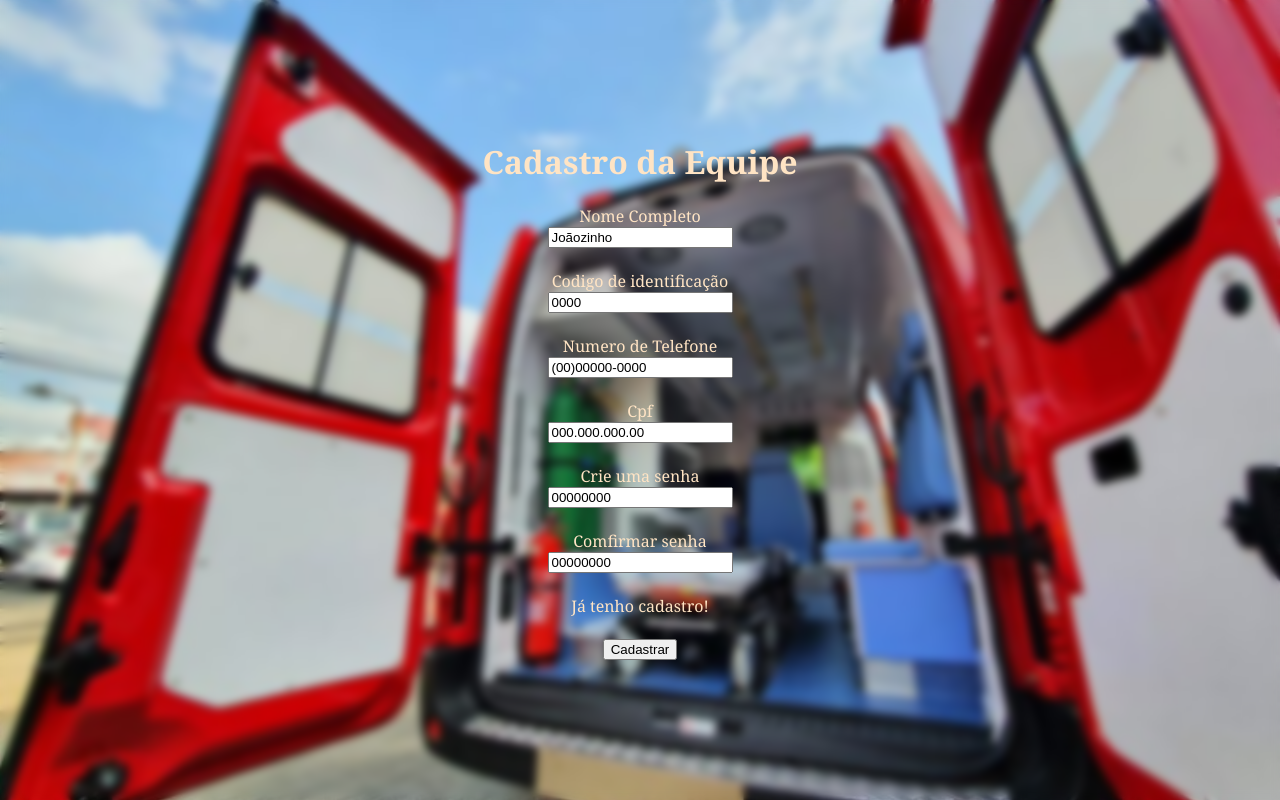
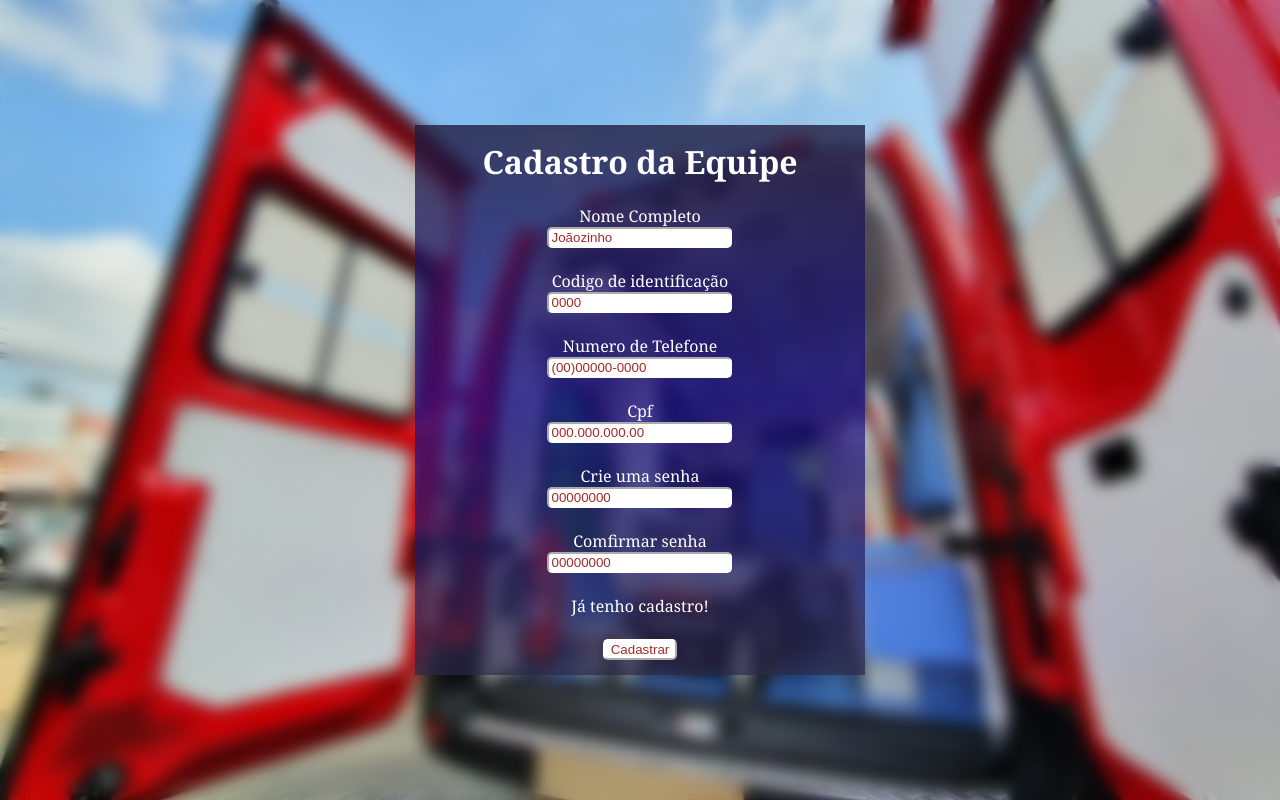
Before and after one commit to Beatrizbnt/SA-BOMBEIROS, a plain HTML site: page Pages/cadastro.html in a window 1280 px wide. Drawn offline with Linux system fonts and the light colour scheme.

Commit message:
pag cadastro caixa transparente

```diff
--- a/Pages/assets/cadastro.css
+++ b/Pages/assets/cadastro.css
@@ -1,12 +1,17 @@
-.fundo{
+body{
     background-image: url("/Pages/img/Ambulancia-Bombeiros-17-730x548.jpeg");
-    /* filter: blur(4px); /*desfoca a imagem de fundo mas deixei comentado porque ta deixando o form desfocado tambem e não sei como arrumar */
-
-
-    height: 100vh;
     background-position: center;
     background-repeat: no-repeat;
     background-size: cover;
+    height: 100vh;
+}
+.fundo{
+    backdrop-filter: blur(8px);
+    display: flex;
+    align-items: center;
+    justify-content: center;
+    height: 100vh;
+
 }
 *{
     margin: 0;
@@ -17,14 +22,31 @@
     margin: 0;
 }
 
-
 form{
     display: flex;
     flex-direction: column;
     align-items: center;
     justify-content: center;
-    height: 100vh;
     font-family: Georgia, 'Times New Roman', Times, serif;
-    color:bisque;
-    backdrop-filter: blur(4px);
+    color:rgb(255, 255, 255);
+
 }
+
+input{
+    color: brown;
+    background-color: white;
+    border-radius: 5px;
+    border-color: white;
+}
+
+.Caixa-transparente {
+
+    width: 450px;
+    height: 550px;
+    background: linear-gradient(to bottom, rgba(30, 25, 59, 0.781), rgba(27, 14, 141, 0.705), rgba(44, 41, 71, 0.7));
+    display: flex;
+    align-items: center;
+    justify-content: center;
+
+
+}
--- a/Pages/cadastro.html
+++ b/Pages/cadastro.html
@@ -10,8 +10,11 @@
 
 <body>
   <div class="fundo">
-    <div class="espaco-formulario">
+
+   <div class="Caixa-transparente">
+
     <form action="">
+
       <h1>Cadastro da Equipe</h1><br>
 
       <label for="fname">Nome Completo</label>
@@ -35,7 +38,8 @@
       <p>Já tenho cadastro!</p><br>
       <input type="submit" value="Cadastrar">
     </form>
-  </div>
+
+ </div>
   </div>
 </body>
 
```
